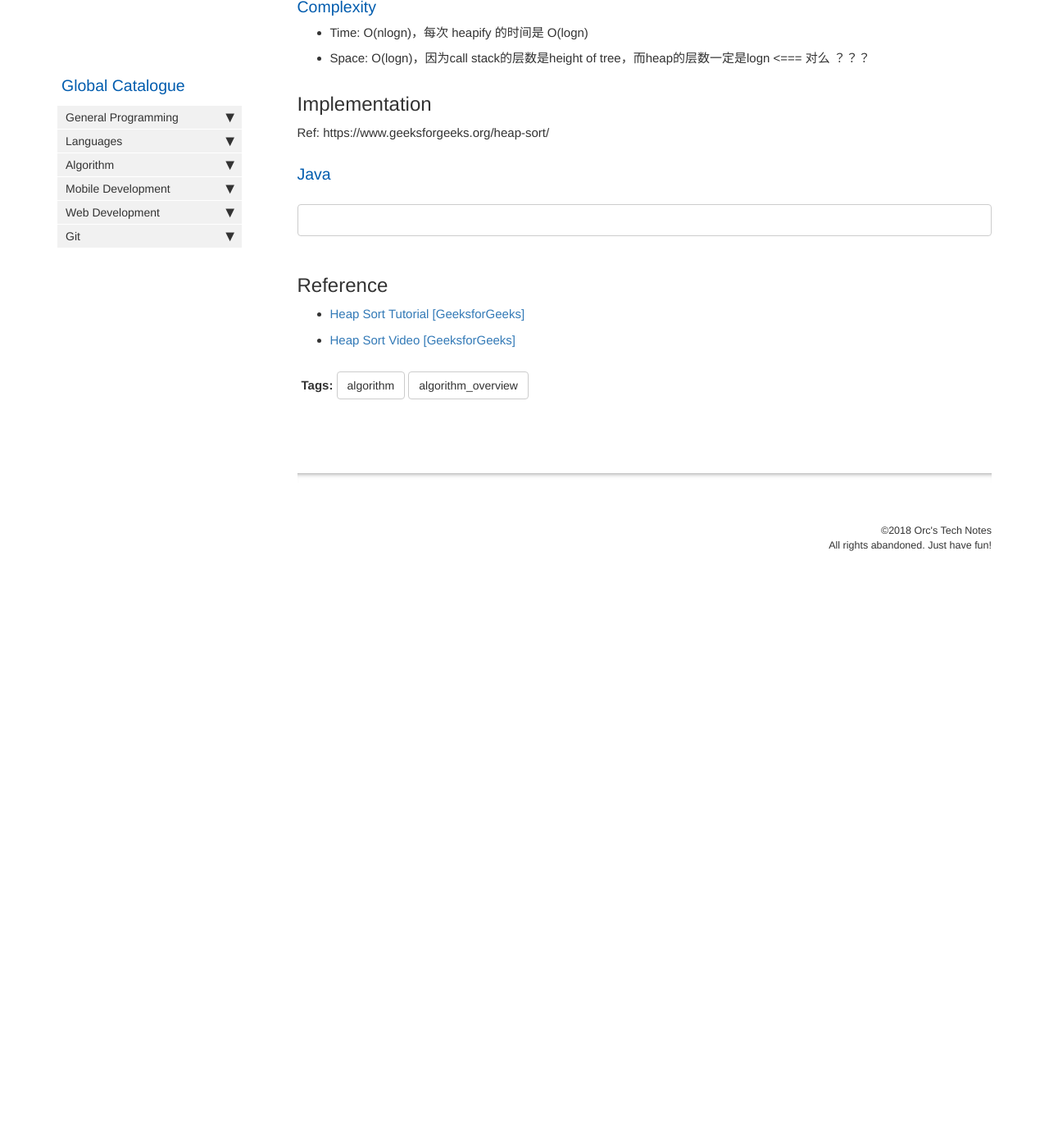
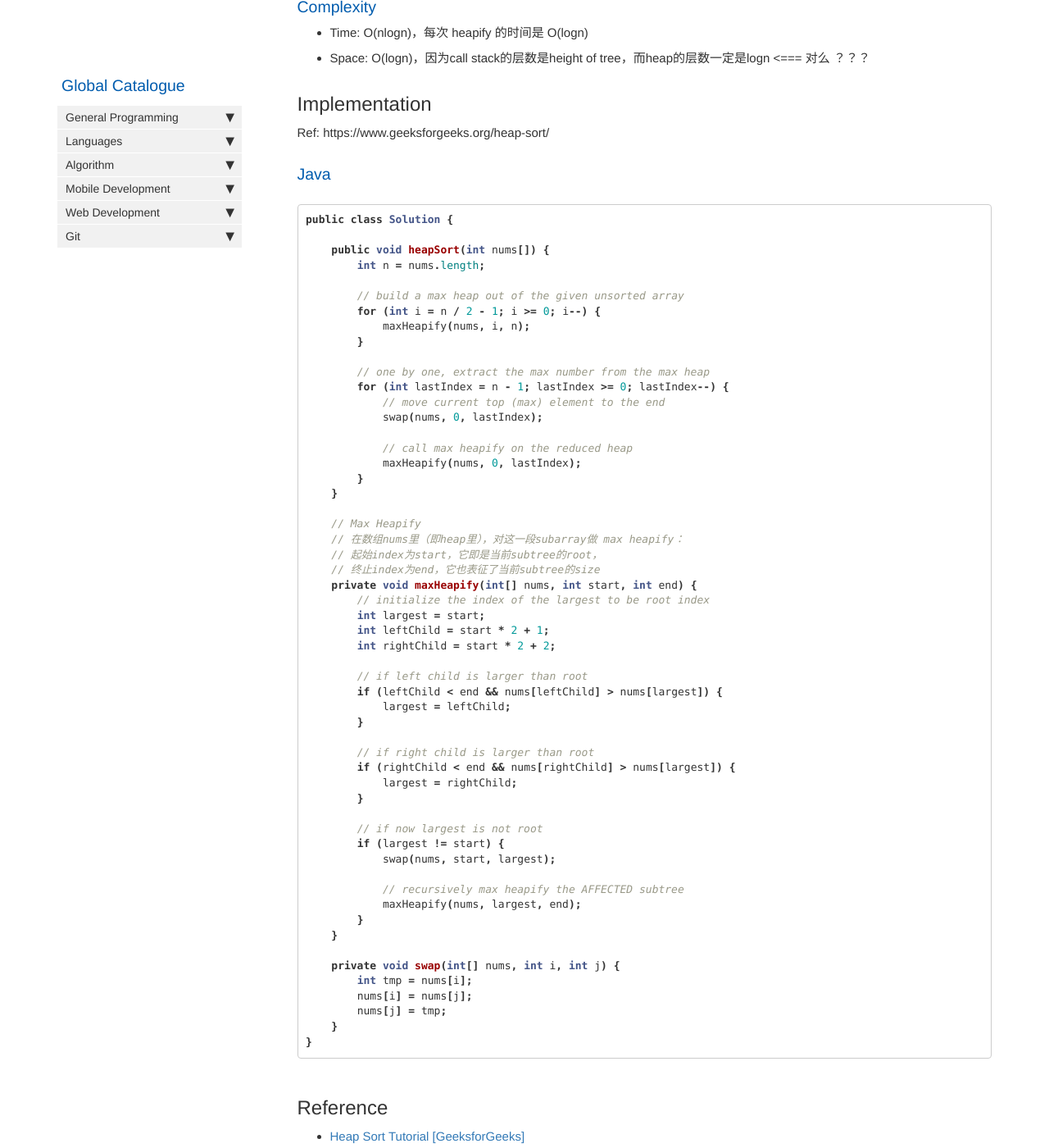
Before and after one commit to HungryOrc/hungryorc.github.io, a Jekyll site: the page built from pages/algorithm/algorithm_heap_sort_and_heapify.md, in a window 1280 px wide and 1400 px high, scrolled down 646 px. Shown: the whole window at 82% size. Built offline with Jekyll 4.4.1, drawn with Linux system fonts in a browser that asks for light colours; nearby versions of some CDN libraries; comment, search, counter and statistics services are not loaded; before the commit the page ends 1371 px from its top, so only the background shows below that.

Commit message:
Update algorithm_heap_sort_and_heapify.md

````diff
--- a/pages/algorithm/algorithm_heap_sort_and_heapify.md
+++ b/pages/algorithm/algorithm_heap_sort_and_heapify.md
@@ -29,7 +29,61 @@ Ref: https://www.geeksforgeeks.org/heap-sort/
 
 ### Java
 ```java
+public class Solution {
 
+    public void heapSort(int nums[]) {
+        int n = nums.length;
+
+        // build a max heap out of the given unsorted array
+        for (int i = n / 2 - 1; i >= 0; i--) {
+            maxHeapify(nums, i, n);
+        }
+
+        // one by one, extract the max number from the max heap
+        for (int lastIndex = n - 1; lastIndex >= 0; lastIndex--) {
+            // move current top (max) element to the end
+            swap(nums, 0, lastIndex);
+
+            // call max heapify on the reduced heap
+            maxHeapify(nums, 0, lastIndex);
+        }
+    }
+
+    // Max Heapify
+    // 在数组nums里（即heap里），对这一段subarray做 max heapify：
+    // 起始index为start，它即是当前subtree的root，
+    // 终止index为end，它也表征了当前subtree的size
+    private void maxHeapify(int[] nums, int start, int end) {
+        // initialize the index of the largest to be root index
+        int largest = start;
+        int leftChild = start * 2 + 1;
+        int rightChild = start * 2 + 2;
+
+        // if left child is larger than root
+        if (leftChild < end && nums[leftChild] > nums[largest]) {
+            largest = leftChild;
+        }
+
+        // if right child is larger than root
+        if (rightChild < end && nums[rightChild] > nums[largest]) {
+            largest = rightChild;
+        }
+
+        // if now largest is not root
+        if (largest != start) {
+            swap(nums, start, largest);
+
+            // recursively max heapify the AFFECTED subtree
+            maxHeapify(nums, largest, end);
+        }
+    }
+
+    private void swap(int[] nums, int i, int j) {
+        int tmp = nums[i];
+        nums[i] = nums[j];
+        nums[j] = tmp;
+    }
+}
 ```
 
 ## Reference
````
